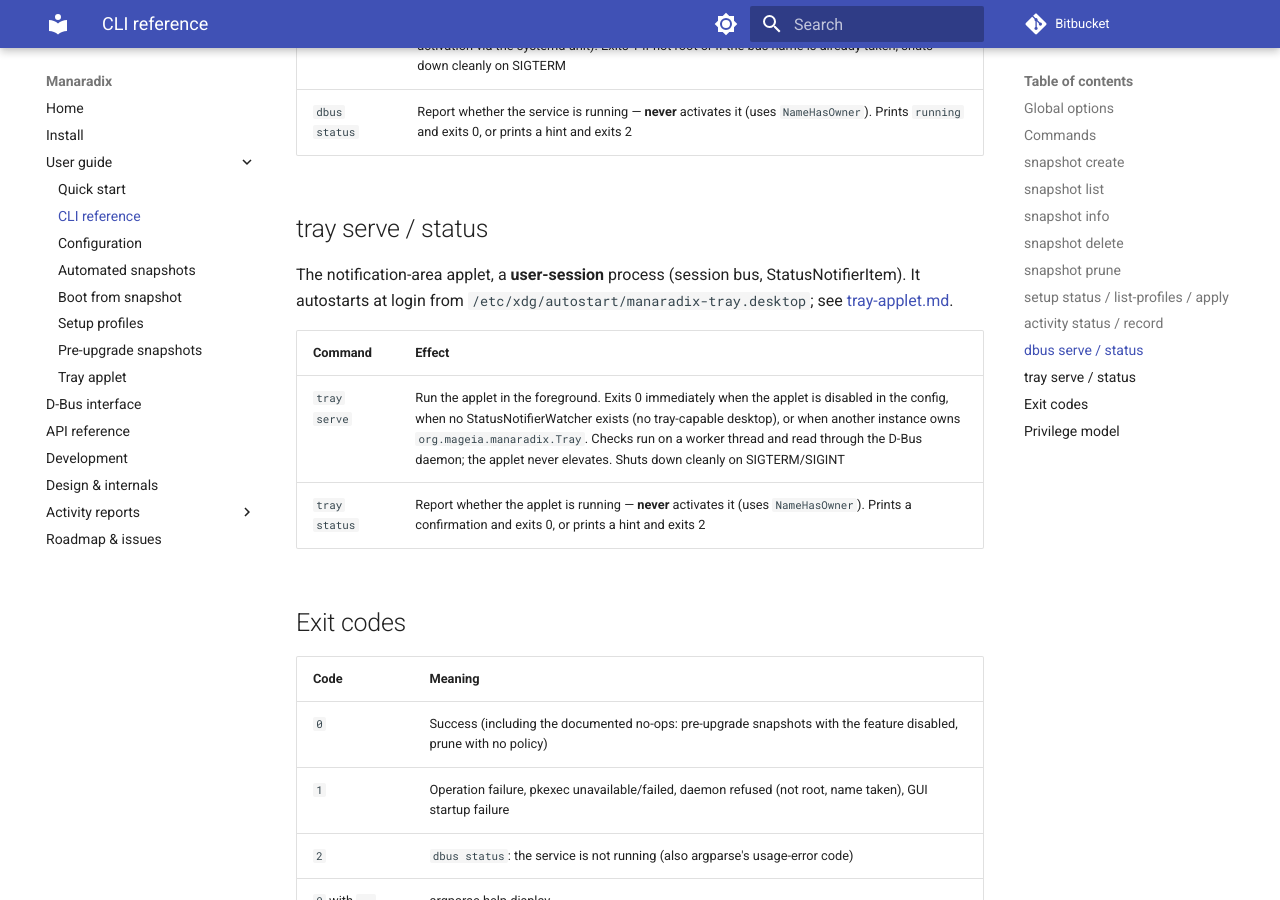
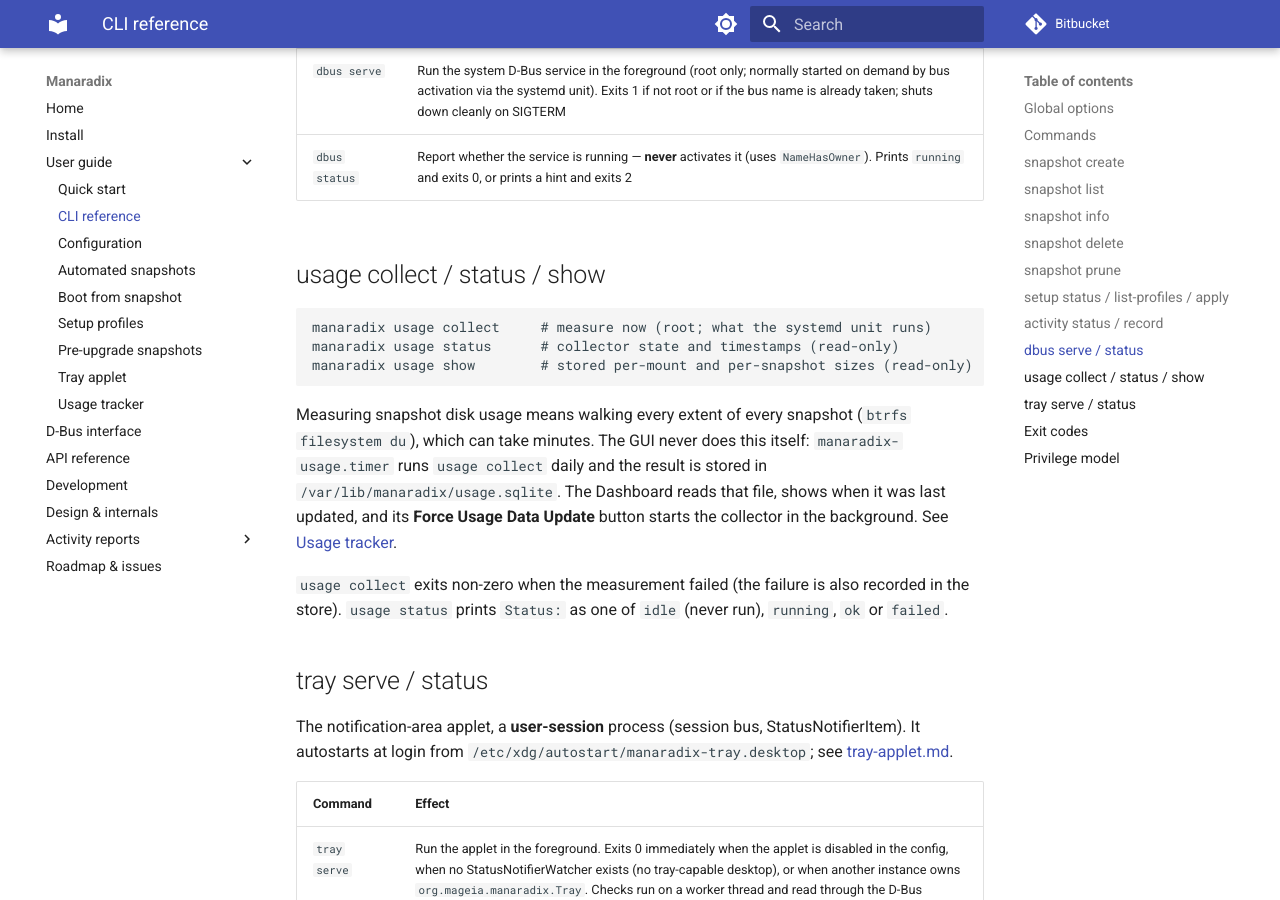
Before and after one commit to manatools/manaradix, an MkDocs documentation site: the page built from docs/cli.md, in a window 1280 px wide and 900 px high, scrolled down 3958 px. Built offline with MkDocs 1.6.1 and Material for MkDocs 9.7.7, drawn with Linux system fonts in a browser that asks for light colours; some of the changed text lies outside the part shown.

Commit message:
docs: usage tracker design, CLI/D-Bus reference, man page, activity write-up
Document the background usage collector: design doc, activity write-up,
usage subcommands in the CLI reference and man page, GetUsage and
RefreshUsage in the D-Bus reference, README section, the contributor guide, mkdocs
nav and the performance tracker (PERF-04).

````diff
--- a/docs/cli.md
+++ b/docs/cli.md
@@ -27,6 +27,7 @@ manaradix [GLOBAL OPTIONS] <command> <subcommand> [OPTIONS]
 | `activity` | `status`, `record` | Automated snapshot run status and records |
 | `dbus` | `serve`, `status` | System D-Bus service daemon and status |
 | `tray` | `serve`, `status` | Notification-area applet (user session) and status |
+| `usage` | `collect`, `status`, `show` | Snapshot disk-usage collector and stored results |
 
 ## snapshot create
 
@@ -139,6 +140,26 @@ manaradix dbus status
 | `dbus serve` | Run the system D-Bus service in the foreground (root only; normally started on demand by bus activation via the systemd unit). Exits 1 if not root or if the bus name is already taken; shuts down cleanly on SIGTERM |
 | `dbus status` | Report whether the service is running — **never** activates it (uses `NameHasOwner`). Prints `running` and exits 0, or prints a hint and exits 2 |
 
+## usage collect / status / show
+
+```bash
+manaradix usage collect     # measure now (root; what the systemd unit runs)
+manaradix usage status      # collector state and timestamps (read-only)
+manaradix usage show        # stored per-mount and per-snapshot sizes (read-only)
+```
+
+Measuring snapshot disk usage means walking every extent of every
+snapshot (`btrfs filesystem du`), which can take minutes. The GUI never
+does this itself: `manaradix-usage.timer` runs `usage collect` daily and
+the result is stored in `/var/lib/manaradix/usage.sqlite`. The Dashboard
+reads that file, shows when it was last updated, and its **Force Usage
+Data Update** button starts the collector in the background. See
+[Usage tracker](usage-tracker.md).
+
+`usage collect` exits non-zero when the measurement failed (the failure
+is also recorded in the store). `usage status` prints `Status:` as one of
+`idle` (never run), `running`, `ok` or `failed`.
+
 ## tray serve / status
 
 The notification-area applet, a **user-session** process (session bus,
--- a/mkdocs.yml
+++ b/mkdocs.yml
@@ -50,12 +50,14 @@ nav:
       - Setup profiles: profiles.md
       - Pre-upgrade snapshots: pre-upgrade-snapshots.md
       - Tray applet: tray-applet.md
+      - Usage tracker: usage-tracker.md
   - D-Bus interface: api/dbus.md
   - API reference: api/python.md
   - Development: development.md
   - Design & internals: activities.md
   - Activity reports:
       - Tray applet: activity-tray-applet.md
+      - Usage tracker: activity-usage-tracker.md
       - Tray menu on the About item: activity-about-menu.md
       - Tray icon became a menu: activity-tray-menu.md
   - Roadmap & issues: SECURITY_AND_PERFORMANCES.md
````
Also changed, not shown: README.md (+13 -0 lines), docs/SECURITY_AND_PERFORMANCES.md (+1 -0 lines), docs/activity-usage-tracker.md (added, +57 -0 lines), docs/api/dbus.md (+2 -0 lines), docs/usage-tracker.md (added, +61 -0 lines), 1 other file.
